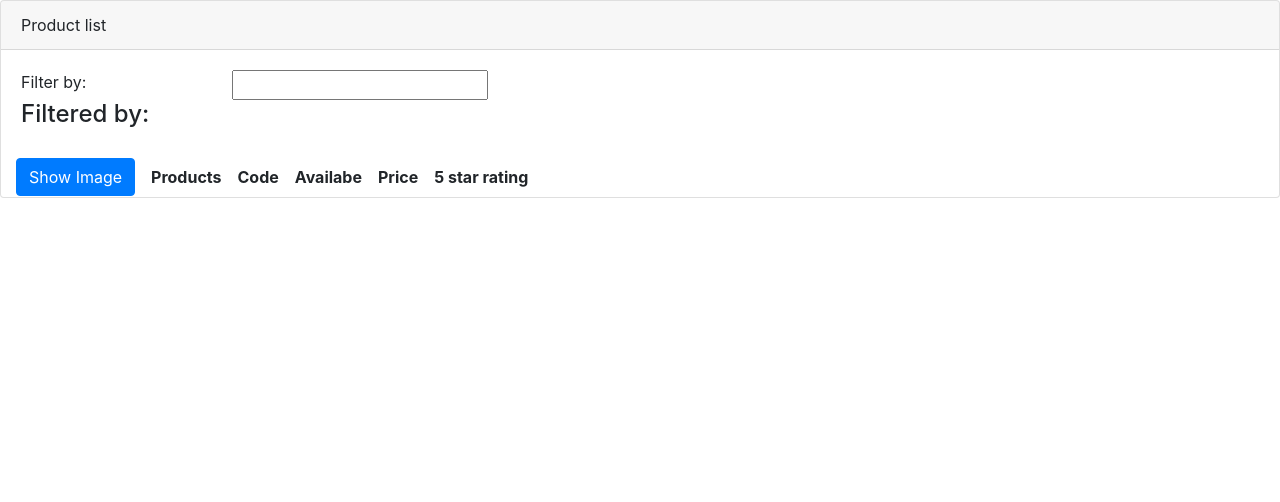
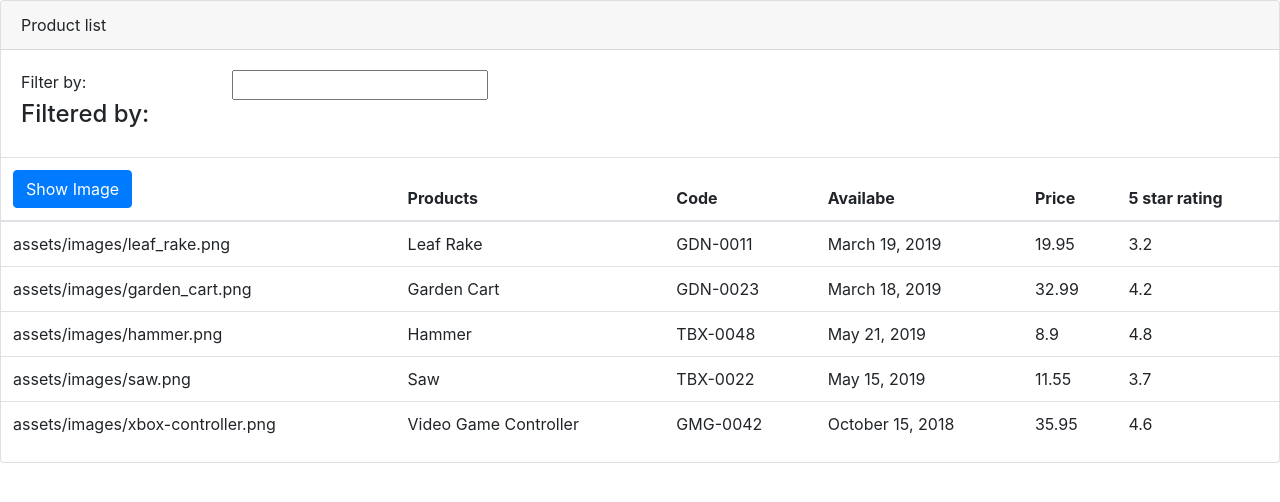
Before and after one commit to samicey/angular-ykgfz2, an Angular app: page / in a window 1280 px wide. Shown: the top 502 px of the page. Built offline with nearby package versions, Linux system fonts and the light colour scheme.

Commit message:
added angular directive to the project. Read list of products from the product array

```diff
--- a/src/app/product-list/product-list.component.html
+++ b/src/app/product-list/product-list.component.html
@@ -18,7 +18,7 @@
 
 </div>
 <div class="table-responsive">
-<table>
+<table class="table" *ngIf="products && products.length">
   <thead>
     <tr>
       <th>
@@ -31,7 +31,16 @@
       <th>5 star rating</th>
     </tr>
   </thead>
-  <tbody></tbody>
+  <tbody>
+    <tr *ngFor="let product of products">
+      <td>{{product.imageUrl}}</td>
+      <td>{{product.productName}}</td>
+      <td>{{product.productCode}}</td>
+      <td>{{product.releaseDate}}</td>
+      <td>{{product.price}}</td>
+      <td>{{product.starRating}}</td>
+    </tr>
+  </tbody>
 </table>
 
 </div>
--- a/src/app/product-list/product-list.component.ts
+++ b/src/app/product-list/product-list.component.ts
@@ -7,6 +7,58 @@ import { Component, OnInit } from '@angular/core';
 })
 export class ProductListComponent implements OnInit {
       pageTitle: string ='Product list';
+      products: any[] = [
+  {
+    "productId": 1,
+    "productName": "Leaf Rake",
+    "productCode": "GDN-0011",
+    "releaseDate": "March 19, 2019",
+    "description": "Leaf rake with 48-inch wooden handle.",
+    "price": 19.95,
+    "starRating": 3.2,
+    "imageUrl": "assets/images/leaf_rake.png"
+  },
+  {
+    "productId": 2,
+    "productName": "Garden Cart",
+    "productCode": "GDN-0023",
+    "releaseDate": "March 18, 2019",
+    "description": "15 gallon capacity rolling garden cart",
+    "price": 32.99,
+    "starRating": 4.2,
+    "imageUrl": "assets/images/garden_cart.png"
+  },
+  {
+    "productId": 5,
+    "productName": "Hammer",
+    "productCode": "TBX-0048",
+    "releaseDate": "May 21, 2019",
+    "description": "Curved claw steel hammer",
+    "price": 8.9,
+    "starRating": 4.8,
+    "imageUrl": "assets/images/hammer.png"
+  },
+  {
+    "productId": 8,
+    "productName": "Saw",
+    "productCode": "TBX-0022",
+    "releaseDate": "May 15, 2019",
+    "description": "15-inch steel blade hand saw",
+    "price": 11.55,
+    "starRating": 3.7,
+    "imageUrl": "assets/images/saw.png"
+  },
+  {
+    "productId": 10,
+    "productName": "Video Game Controller",
+    "productCode": "GMG-0042",
+    "releaseDate": "October 15, 2018",
+    "description": "Standard two-button video game controller",
+    "price": 35.95,
+    "starRating": 4.6,
+    "imageUrl": "assets/images/xbox-controller.png"
+  }
+];
   constructor() { }
 
   ngOnInit() {
--- a/src/styles.css
+++ b/src/styles.css
@@ -1,4 +1 @@
-/* Add application styles & imports to this file! */
-tr th{
-padding-left: 15px;
-}
+/* Add application styles & imports to this file!  */
```
